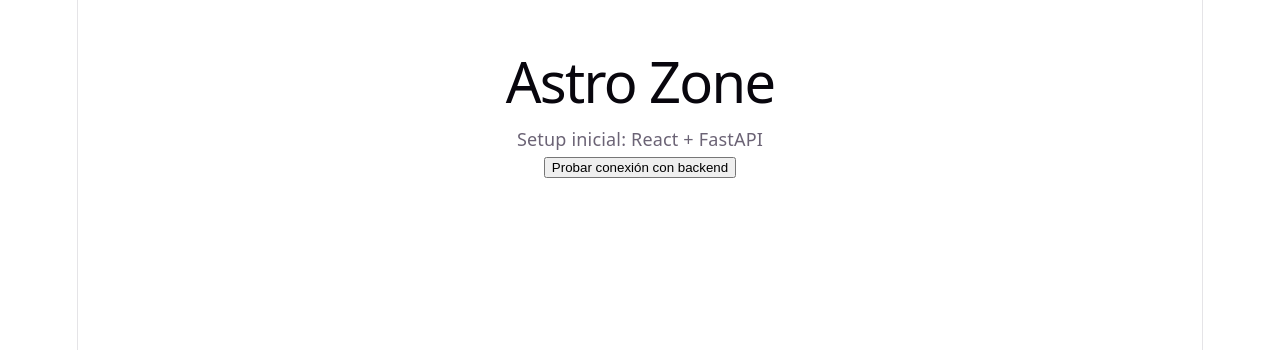
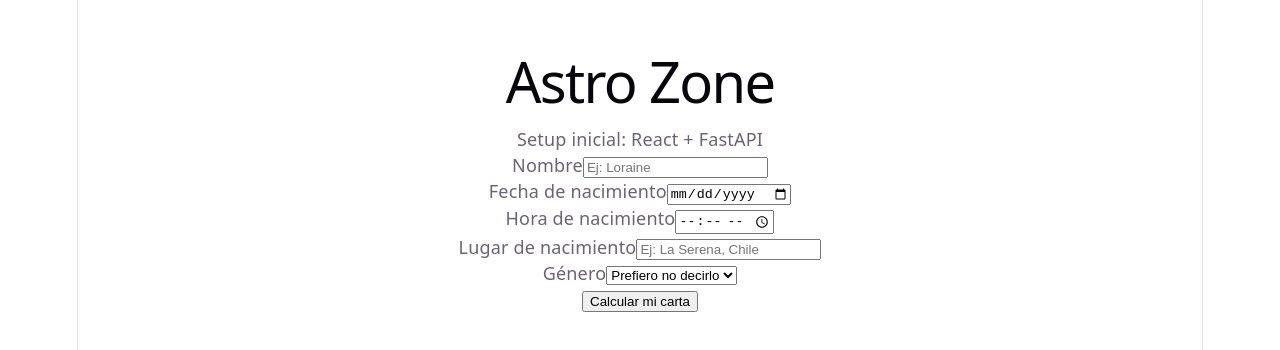
Before and after one commit to Lorena-V/AstroZone, a React (Vite) app in the folder frontend/: page / in a window 1280 px wide. Shown: the top 350 px of the page. Built offline with nearby package versions, Linux system fonts and the light colour scheme.

Commit message:
Se modifica el componente BirthForm: Agrega el estado del formulario en el front

```diff
--- a/frontend/src/components/BirthForm.tsx
+++ b/frontend/src/components/BirthForm.tsx
@@ -1,47 +1,114 @@
 import { useState } from "react"
-import { sendInterpretation } from "../services/apiService"
-import type { ChartInput } from "../types/chart"
+import type { BirthFormData } from "../types/form"
+
+const initialFormData: BirthFormData = {
+  name: "",
+  birthDate: "",
+  birthTime: "",
+  birthPlace: "",
+  gender: "no_decirlo",
+}
 
 export default function BirthForm() {
-  const [result, setResult] = useState<string>("")
-  const [loading, setLoading] = useState(false)
+  const [formData, setFormData] = useState<BirthFormData>(initialFormData)
+  const [error, setError] = useState("")
 
-  async function handleTest() {
-    setLoading(true)
-    setResult("")
+  function handleChange(
+    event: React.ChangeEvent<HTMLInputElement | HTMLSelectElement>
+  ) {
+    const { name, value } = event.target
 
-    const fakeData: ChartInput = {
-      name: "Lorena",
-      gender: "femenino",
-      sunSign: "Aries",
-      moonSign: "Escorpio",
-      ascSign: "Cancer",
-      elements: {
-        sun: "Fuego",
-        moon: "Agua",
-        asc: "Agua",
-      },
+    setFormData({
+      ...formData,
+      [name]: value,
+    })
+  }
+
+  function handleSubmit(event: React.FormEvent<HTMLFormElement>) {
+    event.preventDefault()
+    setError("")
+
+    if (!formData.name.trim()) {
+      setError("El nombre es obligatorio.")
+      return
     }
 
-    try {
-      const response = await sendInterpretation(fakeData)
-      setResult(JSON.stringify(response, null, 2))
-    } catch (error) {
-      setResult("Error al conectar con el backend")
-    } finally {
-      setLoading(false)
+    /* if (!formData.birthDate) {
+      setError("La fecha de nacimiento es obligatoria.")
+      return
+    } */
+
+    if (!formData.birthTime) {
+      setError("La hora de nacimiento es obligatoria.")
+      return
     }
+
+    if (!formData.birthPlace.trim()) {
+      setError("El lugar de nacimiento es obligatorio.")
+      return
+    }
+
+    console.log("Datos del formulario:", formData)
+    alert("Formulario válido. Revisa la consola.")
   }
 
   return (
-    <div>
-      <button onClick={handleTest} disabled={loading}>
-        {loading ? "Probando..." : "Probar conexión con backend"}
-      </button>
+    <form onSubmit={handleSubmit}>
+      <div>
+        <label>Nombre</label>
+        <input
+          type="text"
+          name="name"
+          value={formData.name}
+          onChange={handleChange}
+          placeholder="Ej: Loraine"
+        />
+      </div>
 
-      {result && (
-        <pre style={{ marginTop: "1rem", textAlign: "left" }}>{result}</pre>
-      )}
-    </div>
+      <div>
+        <label>Fecha de nacimiento</label>
+        <input
+          type="date"
+          name="birthDate"
+          value={formData.birthDate}
+          onChange={handleChange}
+        />
+      </div>
+
+      <div>
+        <label>Hora de nacimiento</label>
+        <input
+          type="time"
+          name="birthTime"
+          value={formData.birthTime}
+          onChange={handleChange}
+        />
+      </div>
+
+      <div>
+        <label>Lugar de nacimiento</label>
+        <input
+          type="text"
+          name="birthPlace"
+          value={formData.birthPlace}
+          onChange={handleChange}
+          placeholder="Ej: La Serena, Chile"
+        />
+      </div>
+
+      <div>
+        <label>Género</label>
+        <select name="gender" value={formData.gender} onChange={handleChange}>
+          <option value="otro">Otro</option>
+          <option value="no_decirlo">Prefiero no decirlo</option>
+          <option value="femenino">Femenino</option>
+          <option value="masculino">Masculino</option>
+        </select>
+      </div>
+
+      {error && <p style={{ color: "crimson" }}>{error}</p>}
+
+      <button type="submit">Calcular mi carta</button>
+    </form>
   )
 }
--- /dev/null
+++ b/frontend/src/types/form.ts
@@ -0,0 +1,7 @@
+export interface BirthFormData {
+  name: string
+  birthDate: string
+  birthTime: string
+  birthPlace: string
+  gender: "femenino" | "masculino" | "no_decirlo" | "otro"
+}
```
